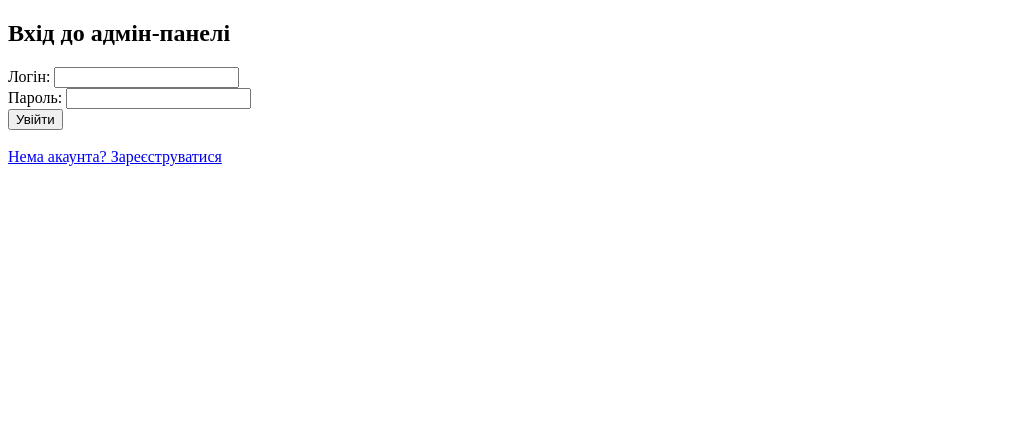
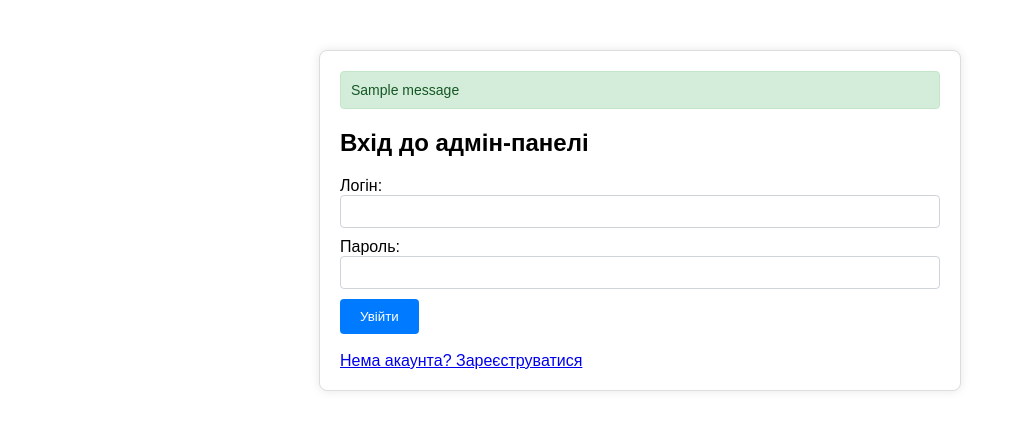
Before and after one commit to ap75/shop, a Flask app: page /login in a window 1280 px wide. Shown: the top 430 px of the page, without its empty margins (0-1016 px from the left). Run offline with Flask 3, Linux system fonts and the light colour scheme; tables that the repository leaves empty hold one stand-in row (values such as "Sample post"); one stand-in notice (Sample message) is shown; some libraries are stand-ins or nearby versions.

Commit message:
Update login & registration pages, add styles

```diff
--- a/app.py
+++ b/app.py
@@ -42,6 +42,12 @@ def register():
     form = RegistrationForm()
 
     if form.validate_on_submit():
+        # Перевіряємо, чи існує користувач з таким логіном
+        existing_user = User.query.filter_by(username=form.username.data).first()
+        if existing_user:
+            flash("Користувач з таким ім'ям вже існує!", "danger")
+            return redirect(url_for("register"))
+
         hashed_password = generate_password_hash(form.password.data)
         user = User(username=form.username.data, password=hashed_password)
 
@@ -75,7 +81,7 @@ def login():
 @app.route("/logout")
 def logout():
     logout_user()
-    return redirect(url_for("login"))
+    return redirect(url_for("home"))
 
 
 # Створення таблиць, якщо їх ще немає
--- a/static/styles.css
+++ b/static/styles.css
@@ -48,3 +48,64 @@ body {
     text-decoration: none;
     color: blue;
 }
+
+/* Окремий контейнер для форм (вхід/реєстрація), щоб не конфліктувати з основним контейнером */
+.form-container {
+    max-width: 600px;  /* менша ширина */
+    margin: 50px auto; /* відцентровано з відступом зверху */
+    padding: 20px;
+    background-color: #ffffff;
+    border: 1px solid #ddd;
+    border-radius: 8px;
+    box-shadow: 0 0 10px rgba(0, 0, 0, 0.1);
+}
+
+/* Стилі для елементів форми */
+.form-control {
+    width: 100%;
+    padding: 8px;
+    margin-bottom: 10px;
+    box-sizing: border-box;
+    border: 1px solid #ced4da;
+    border-radius: 4px;
+}
+
+/* Стилі для кнопок */
+button {
+    padding: 10px 20px;
+    background-color: #007bff;
+    color: #fff;
+    border: none;
+    border-radius: 4px;
+    cursor: pointer;
+}
+
+button:hover {
+    background-color: #0056b3;
+}
+
+/* Стилі для flash-повідомлень */
+.alert {
+    padding: 10px;
+    margin-bottom: 15px;
+    border-radius: 4px;
+    font-size: 14px;
+}
+
+.alert-success {
+    color: #155724;
+    background-color: #d4edda;
+    border: 1px solid #c3e6cb;
+}
+
+.alert-danger {
+    color: #721c24;
+    background-color: #f8d7da;
+    border: 1px solid #f5c6cb;
+}
+
+/* Стилі для повідомлень про помилки */
+.error {
+    color: red;
+    font-size: 0.9em;
+}
--- a/templates/login.html
+++ b/templates/login.html
@@ -4,20 +4,43 @@
     <meta charset="UTF-8">
     <meta name="viewport" content="width=device-width, initial-scale=1.0">
     <title>Вхід</title>
+    <!-- Підключаємо CSS-стилі з папки static -->
+    <link rel="stylesheet" href="{{ url_for('static', filename='styles.css') }}">
 </head>
 <body>
+<div class="form-container">
+    <!-- Відображення flash-повідомлень -->
+    {% with messages = get_flashed_messages(with_categories=true) %}
+      {% if messages %}
+        {% for category, message in messages %}
+          <div class="alert alert-{{ category }}">
+            {{ message }}
+          </div>
+        {% endfor %}
+      {% endif %}
+    {% endwith %}
+
     <h2>Вхід до адмін-панелі</h2>
-    <form method="post">
+    <form method="post" action="{{ url_for('login') }}">
         {{ form.hidden_tag() }}
-        <label for="username">Логін:</label>
-        {{ form.username }}
-        <br>
-        <label for="password">Пароль:</label>
-        {{ form.password }}
-        <br>
+        <div>
+            <label for="username">Логін:</label>
+            {{ form.username(class="form-control") }}
+            {% for error in form.username.errors %}
+                <p class="error">{{ error }}</p>
+            {% endfor %}
+        </div>
+        <div>
+            <label for="password">Пароль:</label>
+            {{ form.password(class="form-control") }}
+            {% for error in form.password.errors %}
+                <p class="error">{{ error }}</p>
+            {% endfor %}
+        </div>
         <button type="submit">Увійти</button>
     </form>
     <br>
     <a href="{{ url_for('register') }}">Нема акаунта? Зареєструватися</a>
+</div>
 </body>
 </html>
```
Also changed, not shown: templates/register.html (+24 -3 lines).
